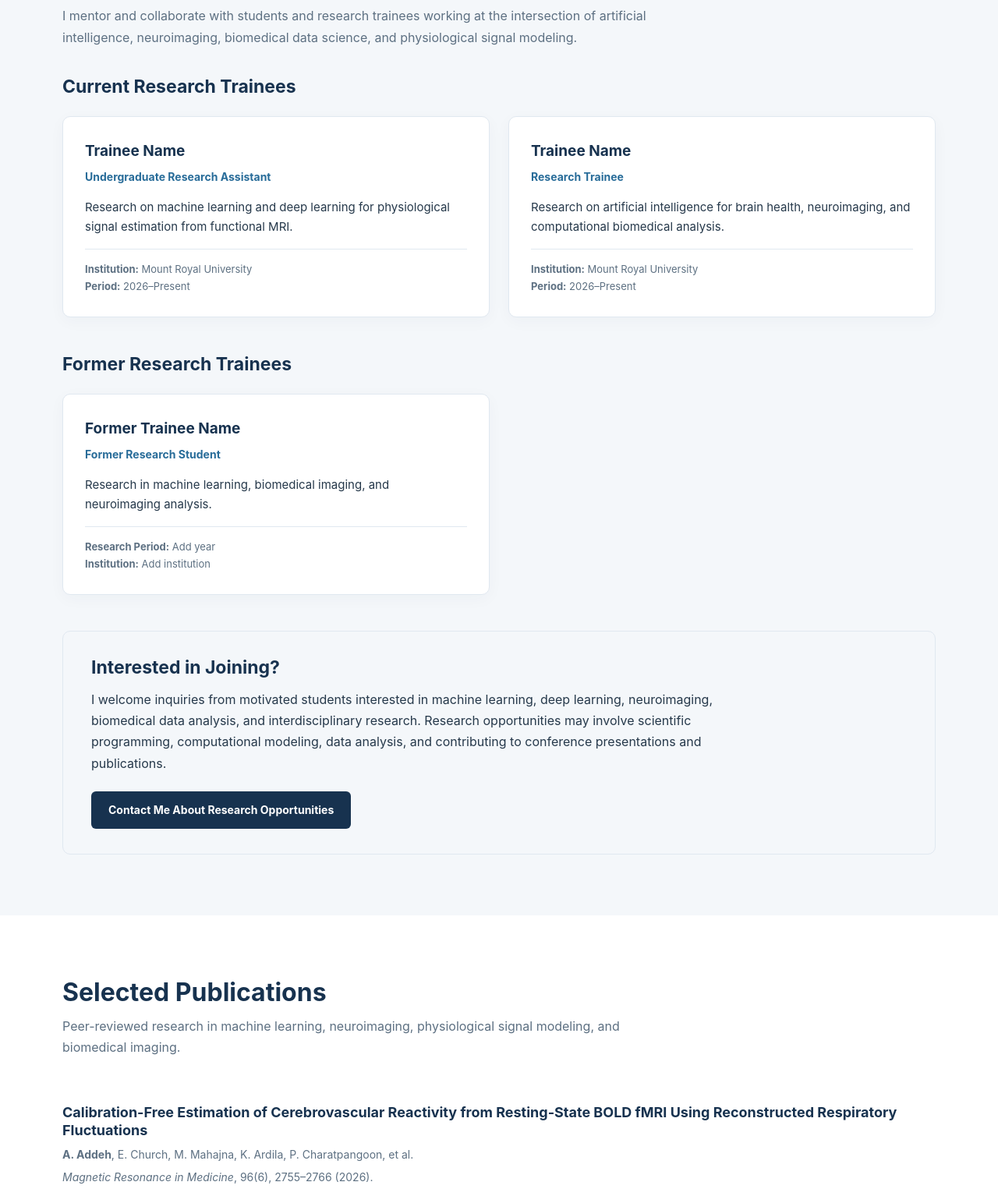
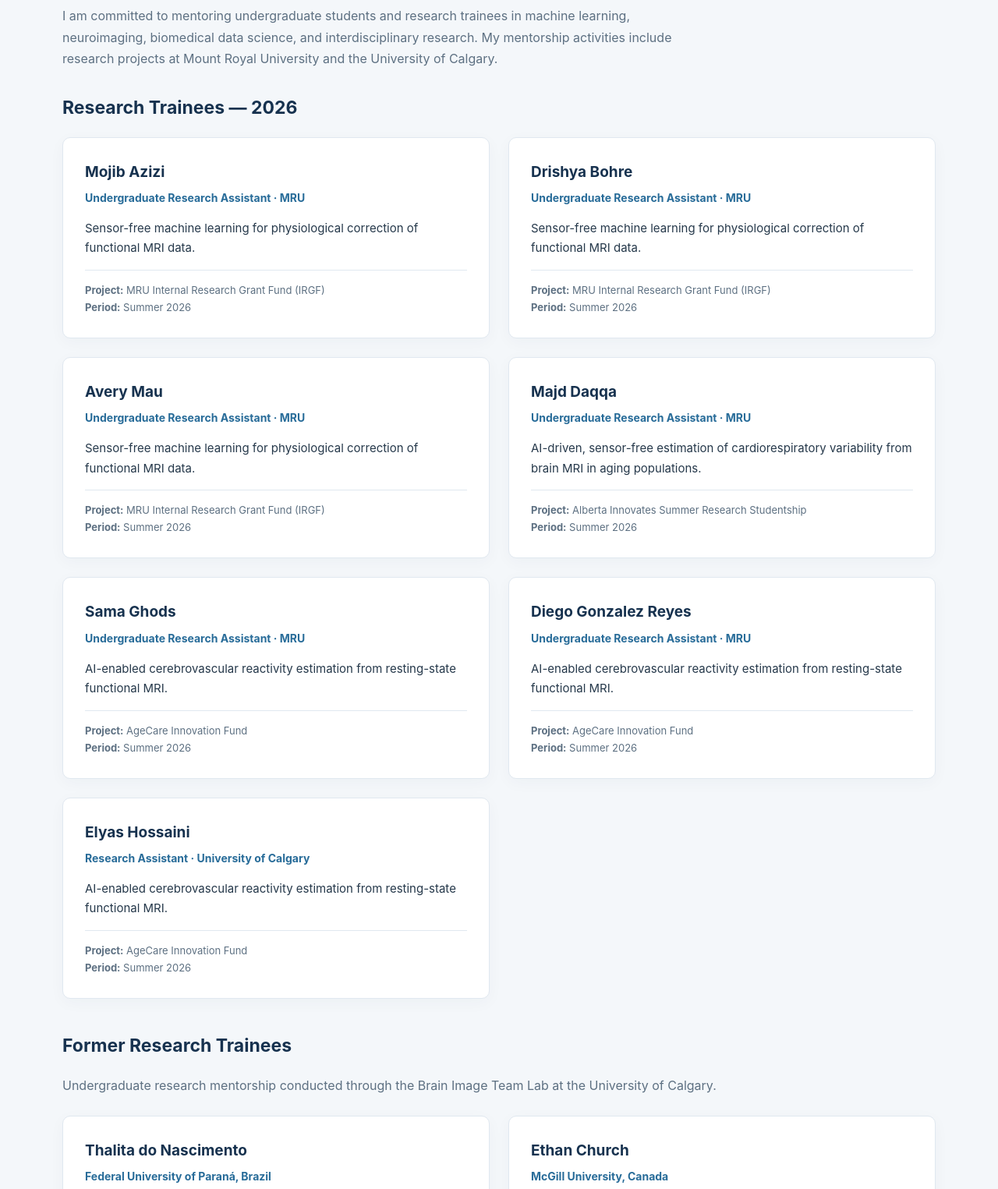
Before and after one commit to JalilAddeh/jaliladdeh.github.io, a plain HTML site: page index.html in a window 1280 px wide. Shown: the part 4575-6100 px from the top of the page at 78% size. Drawn offline with Linux system fonts and the light colour scheme.

Commit message:
Update index.html

```diff
--- a/index.html
+++ b/index.html
@@ -950,113 +950,289 @@ footer a { color: white; }
 
 <!-- RESEARCH TEAM -->
 
+
+
+
 <section id="team" class="section-alt">
   <div class="container">
 
     <div class="section-heading">
       <h2>Research Team</h2>
       <p>
-        I mentor and collaborate with students and research
-        trainees working at the intersection of artificial
-        intelligence, neuroimaging, biomedical data science,
-        and physiological signal modeling.
+        I am committed to mentoring undergraduate students
+        and research trainees in machine learning,
+        neuroimaging, biomedical data science, and
+        interdisciplinary research. My mentorship
+        activities include research projects at
+        Mount Royal University and the University
+        of Calgary.
       </p>
     </div>
 
-    <!-- CURRENT TRAINEES -->
+    <!-- RESEARCH TRAINEES 2026 -->
 
     <div class="team-group">
-      <h3>Current Research Trainees</h3>
+      <h3>Research Trainees — 2026</h3>
 
       <div class="team-grid">
 
-        <!-- Replace this card with trainee information -->
-
         <article class="team-card">
-          <h4>Trainee Name</h4>
+          <h4>Mojib Azizi</h4>
           <p class="team-role">
-            Undergraduate Research Assistant
+            Undergraduate Research Assistant · MRU
           </p>
-
           <p class="team-description">
-            Research on machine learning and deep learning
-            for physiological signal estimation from
-            functional MRI.
+            Sensor-free machine learning for physiological
+            correction of functional MRI data.
           </p>
-
           <div class="team-meta">
-            <strong>Institution:</strong>
-            Mount Royal University<br>
-            <strong>Period:</strong> 2026–Present
+            <strong>Project:</strong> MRU Internal Research
+            Grant Fund (IRGF)<br>
+            <strong>Period:</strong> Summer 2026
           </div>
         </article>
 
-        <!-- Additional trainee card -->
+        <article class="team-card">
+          <h4>Drishya Bohre</h4>
+          <p class="team-role">
+            Undergraduate Research Assistant · MRU
+          </p>
+          <p class="team-description">
+            Sensor-free machine learning for physiological
+            correction of functional MRI data.
+          </p>
+          <div class="team-meta">
+            <strong>Project:</strong> MRU Internal Research
+            Grant Fund (IRGF)<br>
+            <strong>Period:</strong> Summer 2026
+          </div>
+        </article>
 
         <article class="team-card">
-          <h4>Trainee Name</h4>
+          <h4>Avery Mau</h4>
           <p class="team-role">
-            Research Trainee
+            Undergraduate Research Assistant · MRU
           </p>
+          <p class="team-description">
+            Sensor-free machine learning for physiological
+            correction of functional MRI data.
+          </p>
+          <div class="team-meta">
+            <strong>Project:</strong> MRU Internal Research
+            Grant Fund (IRGF)<br>
+            <strong>Period:</strong> Summer 2026
+          </div>
+        </article>
 
+        <article class="team-card">
+          <h4>Majd Daqqa</h4>
+          <p class="team-role">
+            Undergraduate Research Assistant · MRU
+          </p>
           <p class="team-description">
-            Research on artificial intelligence for
-            brain health, neuroimaging, and
-            computational biomedical analysis.
+            AI-driven, sensor-free estimation of
+            cardiorespiratory variability from
+            brain MRI in aging populations.
           </p>
+          <div class="team-meta">
+            <strong>Project:</strong> Alberta Innovates
+            Summer Research Studentship<br>
+            <strong>Period:</strong> Summer 2026
+          </div>
+        </article>
 
+        <article class="team-card">
+          <h4>Sama Ghods</h4>
+          <p class="team-role">
+            Undergraduate Research Assistant · MRU
+          </p>
+          <p class="team-description">
+            AI-enabled cerebrovascular reactivity
+            estimation from resting-state
+            functional MRI.
+          </p>
           <div class="team-meta">
-            <strong>Institution:</strong>
-            Mount Royal University<br>
-            <strong>Period:</strong> 2026–Present
+            <strong>Project:</strong> AgeCare
+            Innovation Fund<br>
+            <strong>Period:</strong> Summer 2026
+          </div>
+        </article>
+
+        <article class="team-card">
+          <h4>Diego Gonzalez Reyes</h4>
+          <p class="team-role">
+            Undergraduate Research Assistant · MRU
+          </p>
+          <p class="team-description">
+            AI-enabled cerebrovascular reactivity
+            estimation from resting-state
+            functional MRI.
+          </p>
+          <div class="team-meta">
+            <strong>Project:</strong> AgeCare
+            Innovation Fund<br>
+            <strong>Period:</strong> Summer 2026
+          </div>
+        </article>
+
+        <article class="team-card">
+          <h4>Elyas Hossaini</h4>
+          <p class="team-role">
+            Research Assistant · University of Calgary
+          </p>
+          <p class="team-description">
+            AI-enabled cerebrovascular reactivity
+            estimation from resting-state functional MRI.
+          </p>
+          <div class="team-meta">
+            <strong>Project:</strong> AgeCare
+            Innovation Fund<br>
+            <strong>Period:</strong> Summer 2026
           </div>
         </article>
 
       </div>
     </div>
 
-    <!-- FORMER TRAINEES -->
+    <!-- FORMER RESEARCH TRAINEES -->
 
     <div class="team-group">
       <h3>Former Research Trainees</h3>
 
+      <p style="color:var(--muted);margin-bottom:25px;">
+        Undergraduate research mentorship conducted
+        through the Brain Image Team Lab at the
+        University of Calgary.
+      </p>
+
       <div class="team-grid">
 
         <article class="team-card">
-          <h4>Former Trainee Name</h4>
+          <h4>Thalita do Nascimento</h4>
           <p class="team-role">
-            Former Research Student
+            Federal University of Paraná, Brazil
           </p>
+          <p class="team-description">
+            Research on brain functional connectivity
+            and respiratory effects in fMRI.
+            The project resulted in a conference
+            presentation.
+          </p>
+          <div class="team-meta">
+            <strong>Period:</strong> Summer 2024
+          </div>
+        </article>
 
+        <article class="team-card">
+          <h4>Ethan Church</h4>
+          <p class="team-role">
+            McGill University, Canada
+          </p>
           <p class="team-description">
-            Research in machine learning,
-            biomedical imaging, and neuroimaging analysis.
+            Research on cerebrovascular reactivity
+            estimation from functional MRI.
+            The project contributed to a publication
+            in Magnetic Resonance in Medicine.
           </p>
+          <div class="team-meta">
+            <strong>Period:</strong> Summer 2024
+          </div>
+          <a class="team-link"
+             href="https://doi.org/10.1002/mrm.70553"
+             target="_blank"
+             rel="noopener noreferrer">
+            Related Publication &rarr;
+          </a>
+        </article>
 
+        <article class="team-card">
+          <h4>Laura Valentina Garcia Mosquera</h4>
+          <p class="team-role">
+            University of Antioquia, Colombia
+          </p>
+          <p class="team-description">
+            Research on physiological confounds
+            in functional magnetic resonance imaging.
+          </p>
           <div class="team-meta">
-            <strong>Research Period:</strong>
-            Add year<br>
-            <strong>Institution:</strong>
-            Add institution
+            <strong>Period:</strong> Summer 2023
+          </div>
+        </article>
+
+        <article class="team-card">
+          <h4>Prathistith Raj Medi</h4>
+          <p class="team-role">
+            International Institute of Information
+            Technology, Naya Raipur, India
+          </p>
+          <p class="team-description">
+            Research on respiratory signal estimation
+            from functional MRI using machine learning.
+            The project resulted in a publication
+            in NeuroImage.
+          </p>
+          <div class="team-meta">
+            <strong>Period:</strong> Summer 2022
+          </div>
+          <a class="team-link"
+             href="https://doi.org/10.1016/j.neuroimage.2023.119904"
+             target="_blank"
+             rel="noopener noreferrer">
+            Related Publication &rarr;
+          </a>
+        </article>
+
+        <article class="team-card">
+          <h4>Karen Ardila</h4>
+          <p class="team-role">
+            Autonomous University of Manizales,
+            Colombia
+          </p>
+          <p class="team-description">
+            Research on genetic influences on brain
+            aging using neuroimaging data.
+            The project resulted in a conference
+            presentation.
+          </p>
+          <div class="team-meta">
+            <strong>Period:</strong> Summer 2022
+          </div>
+        </article>
+
+        <article class="team-card">
+          <h4>Emily Munro</h4>
+          <p class="team-role">
+            University of Calgary, Canada
+          </p>
+          <p class="team-description">
+            Research on genetic influences on
+            brain aging using neuroimaging data.
+            The project resulted in a conference
+            presentation.
+          </p>
+          <div class="team-meta">
+            <strong>Period:</strong> Summer 2022
           </div>
         </article>
 
       </div>
     </div>
 
-    <!-- JOIN THE TEAM -->
+    <!-- RESEARCH OPPORTUNITIES -->
 
     <div class="join-team">
       <h3>Interested in Joining?</h3>
 
       <p>
-        I welcome inquiries from motivated students
-        interested in machine learning, deep learning,
-        neuroimaging, biomedical data analysis, and
-        interdisciplinary research. Research opportunities
-        may involve scientific programming, computational
-        modeling, data analysis, and contributing to
-        conference presentations and publications.
+        I welcome inquiries from motivated undergraduate
+        students interested in machine learning,
+        deep learning, neuroimaging, biomedical data
+        analysis, and interdisciplinary research.
+
+        Research opportunities may involve scientific
+        programming, computational modeling, data
+        analysis, and contributions to conference
+        presentations and peer-reviewed publications.
       </p>
 
       <a href="mailto:jaddeh@mtroyal.ca"
@@ -1067,6 +1243,7 @@ footer a { color: white; }
 
   </div>
 </section>
+
 
 <!-- PUBLICATIONS -->
 
```
